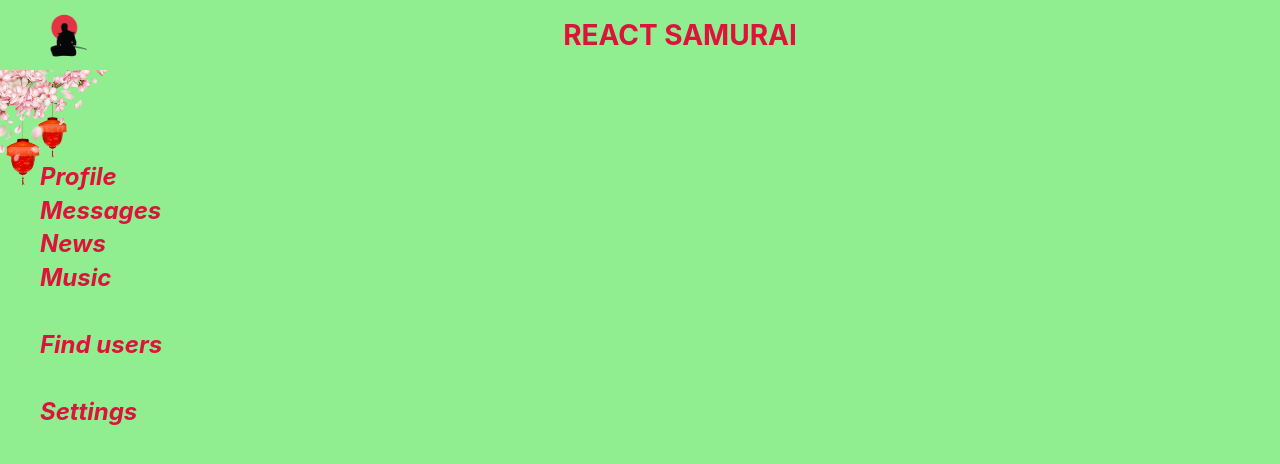
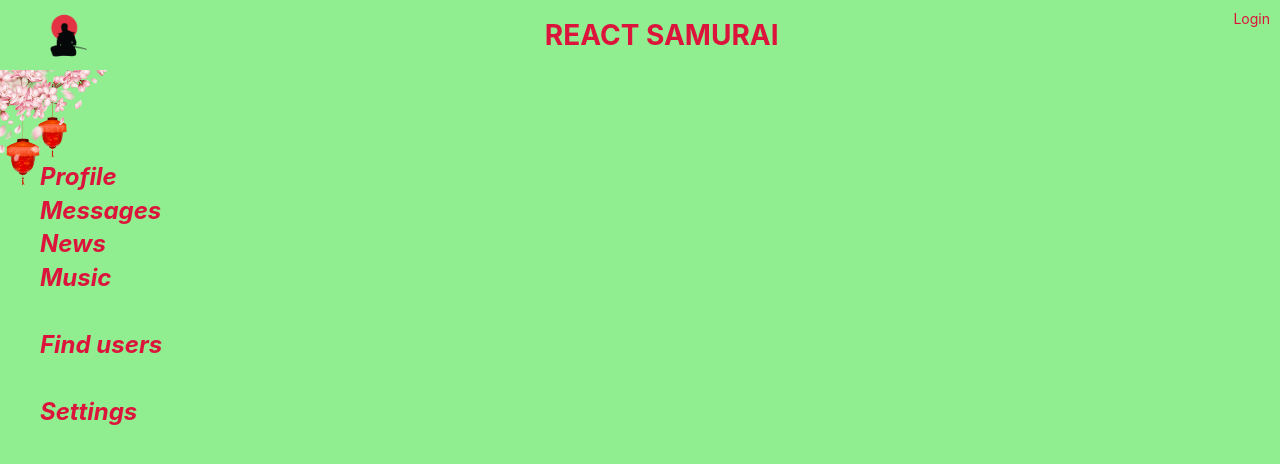
Before and after one commit to dobkir/React-JS-Samuray-1, a React (Create React App) app: page /login in a window 1280 px wide. Shown: the top 464 px of the page. Built offline with nearby package versions, Linux system fonts and the light colour scheme; no server answers.

Commit message:
Login. Get-request /auth/me. HeaderContainer component

```diff
--- a/src/App.js
+++ b/src/App.js
@@ -1,8 +1,8 @@
 
 import './App.css';
 import { Route } from 'react-router-dom';
+import HeaderContainer from './components/Header/HeaderContainer';
 import DialogsContainer from './components/Dialogs/DialogsContainer';
-import Header from './components/Header/Header';
 import Navbar from './components/Navbar/Navbar';
 import UsersContainer from './components/Users/UsersContainer';
 import ProfileContainer from './components/Profile/ProfileContainer';
@@ -10,7 +10,7 @@
 const App = (props) => {
 	return (
 		<div className='app-wrapper'>
-			<Header />
+			<HeaderContainer />
 			<Navbar />
 			<div className='app-wrapper-content'>
 				<Route path='/profile/:userID?' render={() => <ProfileContainer />} />
--- a/src/components/Header/Header.jsx
+++ b/src/components/Header/Header.jsx
@@ -1,11 +1,17 @@
+import { NavLink } from 'react-router-dom';
 import logo from './../../images/the_seated_samurai.png';
 import classes from './Header.module.css';
 
-const Header = () => {
+const Header = (props) => {
 	return (
 		<header className={classes.header}>
 			<img className={classes.header__logo} src={logo} alt='logo' />
 			<h1 className={classes.header__title}>React Samurai</h1>
+
+			<div className={classes.loginBlock}>
+				{props.isAuth ? props.login
+					: <NavLink to={'/login'}>Login</NavLink>}
+			</div>
 		</header>
 	);
 };
--- /dev/null
+++ b/src/components/Header/HeaderContainer.jsx
@@ -0,0 +1,30 @@
+import React from 'react';
+import Header from './Header';
+import * as axios from 'axios';
+import { connect } from 'react-redux';
+import { setAuthUserData } from '../../redux/auth-reducer';
+
+class HeaderContainer extends React.Component {
+	componentDidMount() {
+		axios.get(`https://social-network.samuraijs.com/api/1.0/auth/me`, {
+			withCredentials: true
+		})
+			.then(response => {
+				if (response.data.resultCode === 0) {
+					let { id, login, email } = response.data.data;
+					this.props.setAuthUserData(id, email, login);
+				}
+			});
+	}
+
+	render() {
+		return <Header {...this.props} />
+	}
+};
+
+const mapStateToProps = (state) => ({
+	isAuth: state.auth.isAuth,
+	login: state.auth.login
+});
+
+export default connect(mapStateToProps, { setAuthUserData })(HeaderContainer);
--- /dev/null
+++ b/src/redux/auth-reducer.js
@@ -0,0 +1,27 @@
+const SET_USER_DATA = 'SET-USER-DATA';
+
+let initialState = {
+	userId: null,
+	email: null,
+	login: null,
+	isAuth: false
+};
+
+const authReducer = (state = initialState, action) => {
+	switch (action.type) {
+		case SET_USER_DATA:
+
+			return {
+				...state,
+				...action.data,
+				isAuth: true
+			}
+
+		default:
+			return state;
+	}
+}
+
+export const setAuthUserData = (userId, email, login) =>
+	({ type: SET_USER_DATA, data: { userId, email, login } })
+export default authReducer;
--- a/src/redux/redux-store.js
+++ b/src/redux/redux-store.js
@@ -1,13 +1,15 @@
-import dialogsReducer from "./dialogs-reducer";
-import profileReducer from "./profile-reducer";
-import usersReducer from "./users-reducer";
+import authReducer from './auth-reducer';
+import dialogsReducer from './dialogs-reducer';
+import profileReducer from './profile-reducer';
+import usersReducer from './users-reducer';
 
-const { createStore, combineReducers } = require("redux");
+const { createStore, combineReducers } = require('redux');
 
 let reducers = combineReducers({
 	profilePage: profileReducer,
 	dialogsPage: dialogsReducer,
-	usersPage: usersReducer
+	usersPage: usersReducer,
+	auth: authReducer
 });
 
 let store = createStore(reducers);
```
